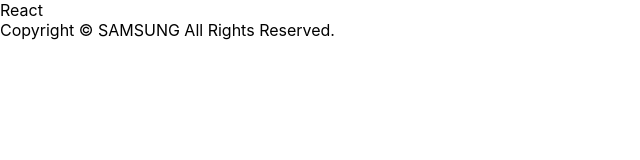
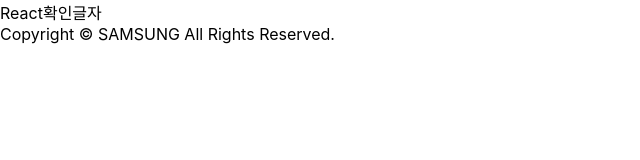
Before and after one commit to yoonhyeyoon/Stu.Delivery, a React (Create React App) app in the folder frontend-react/: page / in a window 1280 px wide. Shown: the top 160 px of the page, without its empty margins (0-640 px from the left). Built offline with nearby package versions, Linux system fonts and the light colour scheme.

Commit message:
✨ Update header, library

```diff
--- a/frontend-react/package.json
+++ b/frontend-react/package.json
@@ -7,6 +7,9 @@
     "@babel/core": "^7.16.7",
     "@babel/preset-env": "^7.16.8",
     "@babel/preset-react": "^7.16.7",
+    "@emotion/react": "^11.7.1",
+    "@emotion/styled": "^11.6.0",
+    "@mui/material": "^5.3.1",
     "@testing-library/jest-dom": "^5.16.1",
     "@testing-library/react": "^12.1.2",
     "@testing-library/user-event": "^13.5.0",
--- a/frontend-react/src/components/main/Header/Header.js
+++ b/frontend-react/src/components/main/Header/Header.js
@@ -17,7 +17,7 @@ class Header extends Component {
     return (
       <el-row className="main-header">
         <div className="hide-on-small">
-          <div className="react">{name}</div>
+          <div className="react">{name}확인글자</div>
         </div>
       </el-row>
     );
```
Also changed, not shown: 1 other file (tests, documents, lock files or other folders).
